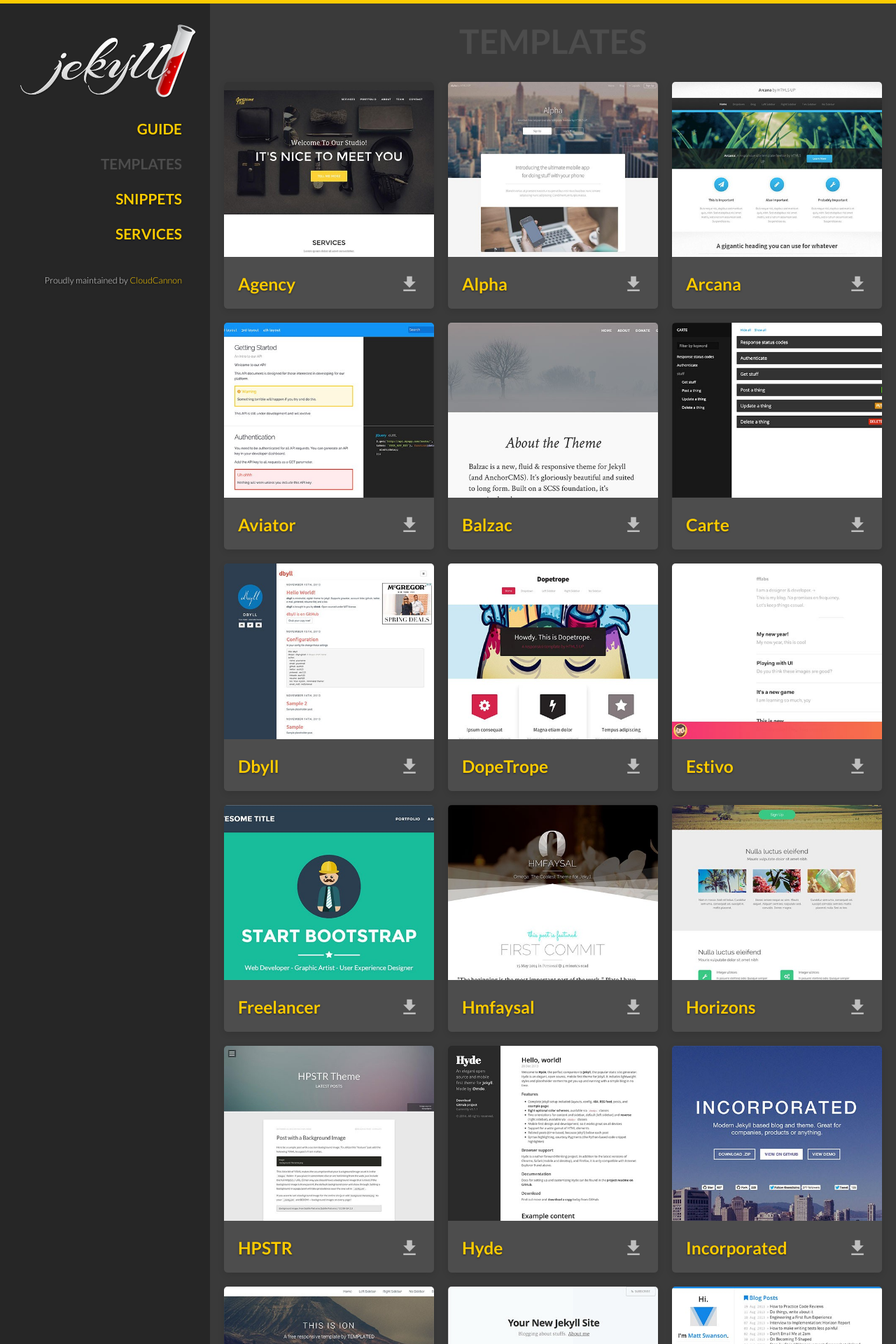
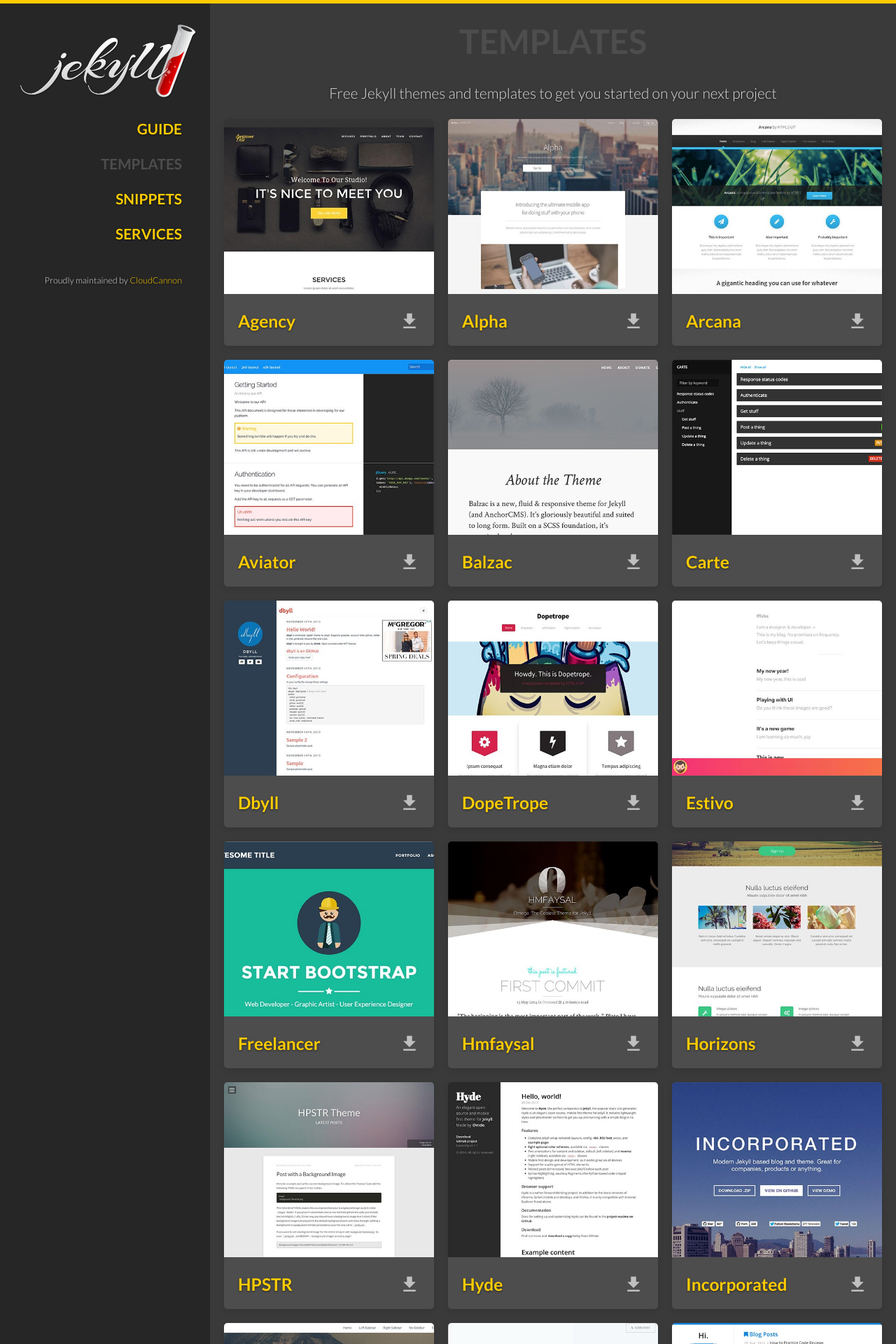
Before and after one commit to CloudCannon/Jekyll-Tips, a Jekyll site: the page built from pages/templates.html, in a window 1280 px wide. Shown: the top 1920 px of the page at 70% size. Built offline with Jekyll 4.4.1, drawn with Linux system fonts in a browser that asks for light colours.

Commit message:
SEO tweaks

```diff
--- a/_layouts/page.html
+++ b/_layouts/page.html
@@ -4,7 +4,7 @@ layout: default
 
 <section class="main {{ page.extra_class }}">
 	<div class="content-box">
-		<h1>{{ page.title }}</h1>
+		<h1>{% if page.heading %}{{ page.heading }}{% else %}{{ page.title }}{% endif %}</h1>
 
 		<article class="content">
 			{{ content }}
--- a/_sass/_style.scss
+++ b/_sass/_style.scss
@@ -897,3 +897,7 @@ code.output {
 	clip: rect(0, 0, 0, 0);
 	border: 0;
 }
+
+.center-text {
+	text-align: center;
+}
--- a/pages/services.html
+++ b/pages/services.html
@@ -1,6 +1,7 @@
 ---
 layout: page
-title: Services
+title: Jekyll Services
+heading: Services
 permalink: /services/
 category_descriptions:
   cms: Have non-technical people update Jekyll websites
@@ -19,6 +20,8 @@ category_descriptions:
 
 <!-- <p><strong>I can't do x without a backend</strong> is often not true with the huge number of apps and services you can use with static websites.</p> -->
 {% assign categories = site.services | group_by:"category" %}
+
+<p class="center-text">Third-party services you can drop into your Jekyll website.</p>
 
 {% for current_category in categories %}
 	{% assign category_name = current_category.name | downcase | replace:' ','_' %}
--- a/pages/templates.html
+++ b/pages/templates.html
@@ -1,11 +1,14 @@
 ---
 layout: page
 extra_class: fullscreen
-title: Templates
+title: Jekyll Themes and Templates
+heading: Templates
 permalink: /templates/
 ---
+	<p class="center-text"> Free Jekyll themes and templates to get you started on your next project </p>
 
 <div class="set">
+
 	{% for template in site.templates %}
 
 		<div class="set-item">
```
